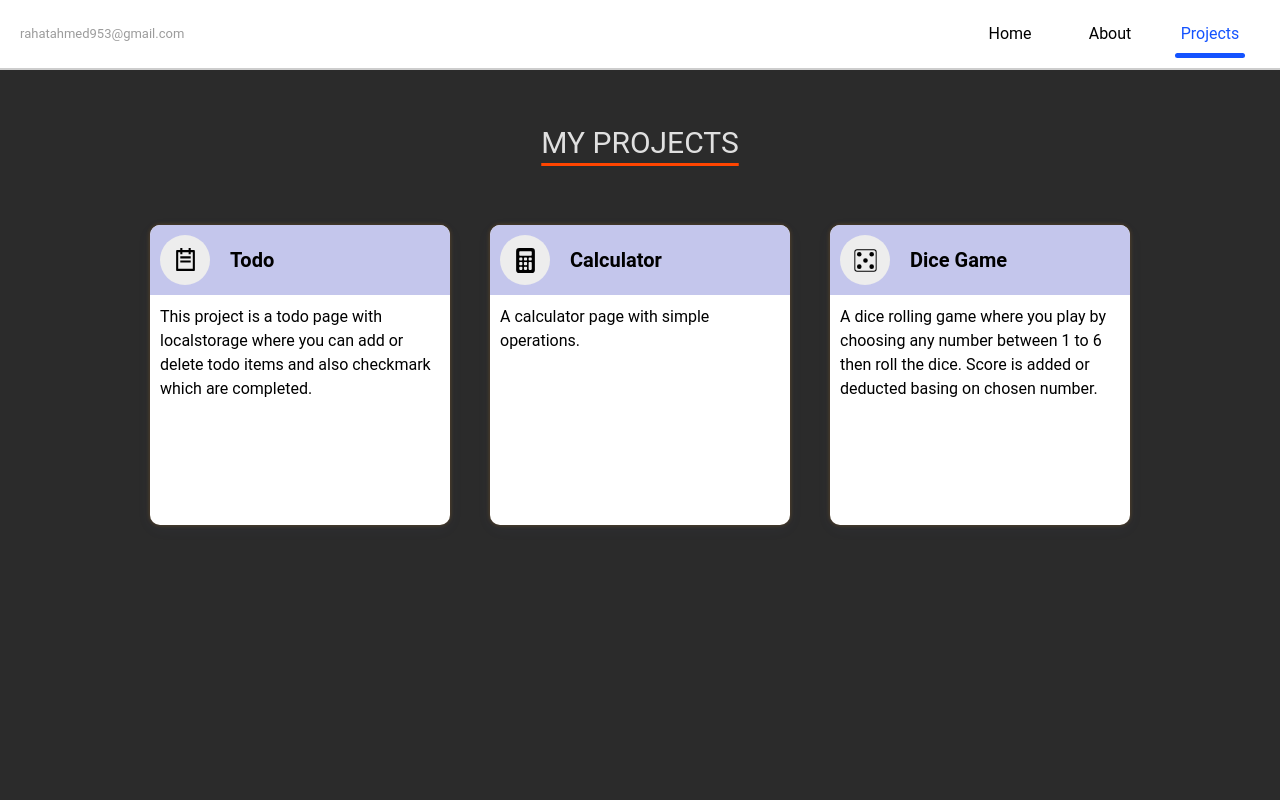
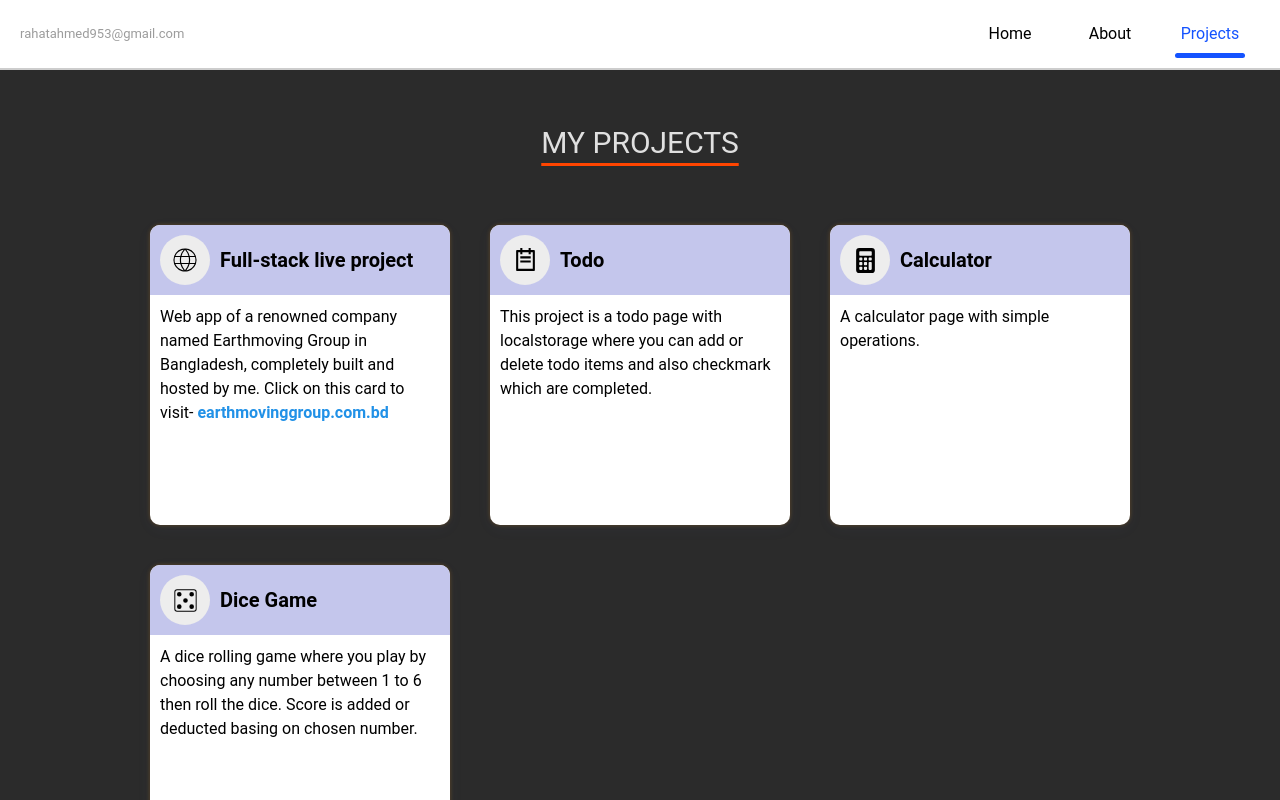
Before and after one commit to rahatAppsDev/portfolio, a Next.js app: page /myprojects in a window 1280 px wide. Built offline with nearby package versions, Linux system fonts and the light colour scheme.

Commit message:
new project

```diff
--- a/src/app/aboutme/page.tsx
+++ b/src/app/aboutme/page.tsx
@@ -20,7 +20,7 @@ export default function Aboutme() {
             <div className="aboutmedetails">
             <p className="aboutmehead">ABOUT ME</p>
             <p className="aboutme one">Hello! I am <span>Istiak Ahamed</span>, a <span>Full stack web developer</span> living in Dhaka, Bangladesh. I have completed BBA & MBA from <span>University of Dhaka</span> on Management Information Systems. In my academic life I had several courses on programming, database management etc. Studying them I found so much interested in programming. Since then I have been following my passion to become a programmer. I began learning Flutter for mobile apps development and python based apps. Gradually I started learning javascript for web development and database systems both SQL and NoSQL.</p>
-            <p className="aboutme two">Currently I am skilled in writing both Front-end and Back-end codes simultaneously. For Front-end purpose I use <span>React.js</span> or <span>Next.js</span> and for Back-end I use <span>Django REST</span>. For database I am efficient in <span>MySQL</span> and also <span>MongoDB</span>.</p>
+            <p className="aboutme two">Currently I am skilled in writing both Front-end and Back-end codes simultaneously. For Front-end purpose I use <span>React.js</span> or <span>Next.js</span> and for Back-end I use <span>Nest.js</span> and <span>Django REST</span>. For database I am efficient in <span>MySQL</span> and also <span>MongoDB</span>. I am also proficient in hosting full-stack websites on <span>Amazon Web Services (AWS)</span> utilizing it&apos;s services - EC2, S3, DynamoDB, AWS Amplify, Cloudfront, Certificate Manager, Route 53 etc.</p>
             <p className="aboutme three">I have <span>3+ years</span> of professional experience of being a Full stack web developer and currently I am an employee of a renowned company in Bangladesh where my responsibilities include desigining and developing websites, converting flutter website intro React.js, managing <span>MySQL</span> database and maintaining the company <span>ERP</span> and also training the users of ERP. I am proficient in writing codes and yet I always engage myself to learn new things which will improve my technological knowledge and skills.</p>
             <p className="aboutme four">You can contact with me through mail - <span>rahatahmed953@gmail.com</span></p>
 
--- a/src/app/myprojects/calculator/layout.tsx
+++ b/src/app/myprojects/calculator/layout.tsx
@@ -1,5 +1,4 @@
-import type { Metadata } from "next";
-import { Inter } from "next/font/google";
+
 import "@/projectsfolder/calculatorcomps/Calculatorpage/Calculatorpage.css";
 
 
--- a/src/app/myprojects/calculator/page.tsx
+++ b/src/app/myprojects/calculator/page.tsx
@@ -10,7 +10,7 @@ export const metadata: Metadata = {
   description: "Calculator practice project",
   icons: {
     icon: "https://rahatappsdev.github.io/portfolio/assets/images/pic.jpeg"
-  }
+  },
 };
 export default function Calculator() {
 
--- a/src/app/myprojects/page.tsx
+++ b/src/app/myprojects/page.tsx
@@ -3,6 +3,9 @@ import "./myprojects.css";
 import { BsCalculatorFill } from "react-icons/bs";
 import { GiInvertedDice5 } from "react-icons/gi";
 import { RiTodoLine } from "react-icons/ri";
+//import { FaAws } from "react-icons/fa6";
+import { CiGlobe } from "react-icons/ci";
+
 
 
 
@@ -20,6 +23,15 @@ export const metadata: Metadata = {
 export default function Myprojects() {
   const myprojects = [
     {
+      id: 4,
+      icon: <CiGlobe color={"black"} size={"28px"} />,
+      heading: "Full-stack live project",
+      details: "Web app of a renowned company named Earthmoving Group in Bangladesh, completely built and hosted by me. Click on this card to visit-",
+
+      link: "/myprojects/dice",
+    },
+    {
+
       id: 1,
       icon: <RiTodoLine color={"black"} size={"25px"} />,
       heading: "Todo",
@@ -41,6 +53,7 @@ export default function Myprojects() {
         link: "/myprojects/dice",
       },
 
+
   ];
   return (
     <>
@@ -49,13 +62,20 @@ export default function Myprojects() {
         <div className="projectslist">
           {myprojects.map((item, index) => {
             return (
-              <Link key={item.id} href={`${item.link}`}>
+              (item.id !==4 ? <Link key={item.id} href={`${item.link}`}>
                 <Projectcard
+                id = {item.id}
                   icon={item.icon}
                   heading={item.heading}
                   details={item.details}
                 />
-              </Link>
+              </Link> :<a href="https://earthmovinggroup.com.bd/" target="_blank"  // Opens in a new tab
+        rel="noopener noreferrer" ><Projectcard
+        id = {item.id}
+          icon={item.icon}
+          heading={item.heading}
+          details={item.details}
+        /></a>)
             );
           })}
         </div>
--- a/src/app/page.tsx
+++ b/src/app/page.tsx
@@ -30,11 +30,11 @@ export default function Home() {
         <div className="homepageintrosummary">
           <p className="introtextone"> Hi, I&apos;m</p>
           <p className="introtexttwo"> Istiak Ahamed</p>
-          <p className="introtextthree"> a Full Stack web developer having experience of building web apps with <span>React.js</span>, <span>Next.js</span> and <span>Django REST</span> framework.</p>
+          <p className="introtextthree"> a Full Stack web developer having experience of building web apps with <span>Next.js</span>, <span>Nest.js</span>, <span>React.js</span>, <span>Django REST</span> framework and <span>AWS</span>.</p>
 
           <div className="introbtn_div">
             <Link className="projbtn" href={"/myprojects"}>Projects</Link>
-            <a className="cvbtn" href="https://rahatappsdev.github.io/portfolio/assets/files/Rahat_cv.pdf" download="Istiak_Ahamed_Fullstack.pdf">
+            <a className="cvbtn" href="https://rahatappsdev.github.io/portfolio/assets/files/Rahat_fullstack_developer.pdf" download="Istiak_Ahamed_Fullstack.pdf">
       Download CV
     </a>
           </div>
--- a/src/components/Projectcard/Projectcard.css
+++ b/src/components/Projectcard/Projectcard.css
@@ -35,7 +35,7 @@
     display: flex;
     align-items: center;
     justify-content: start;
-    gap: 20px;
+    gap: 10px;
     border-top-left-radius: 10px;
     border-top-right-radius: 10px;
 }
--- a/src/components/Projectcard/Projectcard.jsx
+++ b/src/components/Projectcard/Projectcard.jsx
@@ -3,7 +3,7 @@
 
 import React from 'react'
 import "./Projectcard.css"
-const Projectcard = ({heading,icon,details}) => {
+const Projectcard = ({id,heading,icon,details}) => {
   return (
     <div className='projectcard'>
         <div className='projectcard_head'>
@@ -12,7 +12,11 @@ const Projectcard = ({heading,icon,details}) => {
            </div>
             <p>{heading}</p>
         </div>
-        <p className='projectcard_details'>{details}</p>
+        <p className='projectcard_details'>{details} {id === 4 && <span style={{color:"rgb(33, 145, 231)", padding:"0px", fontWeight:"bold"}}>earthmovinggroup.com.bd
+        {/* <a href="https://assigntrack.com/" target="_blank" style={{color:"rgb(33, 145, 231)", padding:"0 5px", fontWeight:"bold"}} // Opens in a new tab
+        rel="noopener noreferrer" >Earthmoving Group</a> */}
+        </span>}</p>
+
     </div>
   )
 }
```
Also changed, not shown: 2 other files (tests, documents, lock files or other folders).
